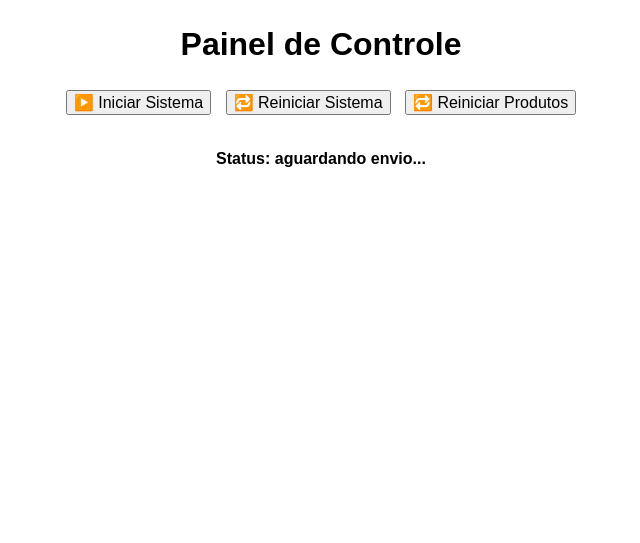
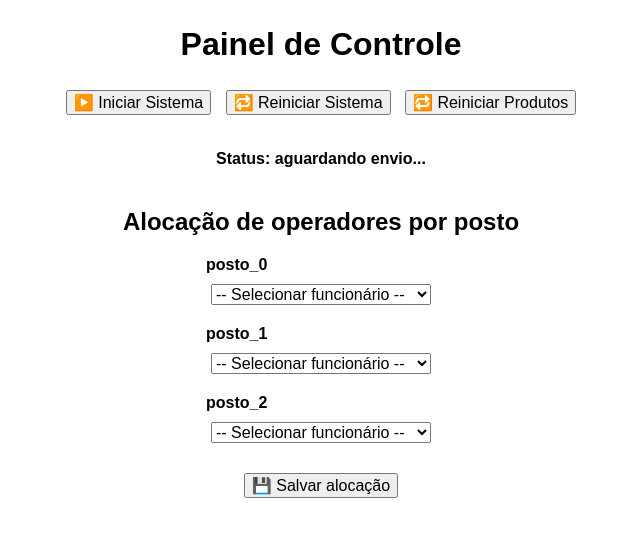
Before and after one commit to edsoncepedi/app_digital_dash_time, a Flask app: page /controle in a window 1280 px wide. Shown: the part 416-959 px from the top of the page, without its empty margins (319-959 px from the left). Before the commit the page ends 583 px from the top, so only its background shows below. Run offline with Flask 3, Linux system fonts and the light colour scheme; some libraries are stand-ins or nearby versions.

Commit message:
upgrade_controle

```diff
--- a/auxiliares/cadastro_funcionarios.py
+++ b/auxiliares/cadastro_funcionarios.py
@@ -8,7 +8,7 @@ from threading import Event
 
 evento_resposta = Event()
 debug_mode=True
-Funcionario = inicializa_funcionario()
+Funcionario, Posto = inicializa_funcionario()
 db = Conectar_DB('funcionarios')  # deve retornar o engine
 SessionLocal = sessionmaker(bind=db)
 
--- a/auxiliares/classes.py
+++ b/auxiliares/classes.py
@@ -33,12 +33,6 @@ class Produto:
             "tempo_ciclo",
             "hora"
         ])
-
-        #tempoTransporteBiosRunin -> Tempo Bios para Runin
-        #tempoTransporteRuninTeste -> Tempo Runin para Teste
-        #tempoTransporteTesteRetrabalho ->  Teste para Tempo Download Final
-        #tempoTransporteRetrabalhoEmbalagem -> Tempo Download Final para Embalagem
-
 
     def registrar_passagem(self, tempos: pd.DataFrame):
         """        Adiciona uma linha no DataFrame com os tempos do produto.
--- a/auxiliares/routes.py
+++ b/auxiliares/routes.py
@@ -12,8 +12,14 @@ from auxiliares.socketio_handlers import tem_cliente_associacao
 from auxiliares.configuracoes import cartao_palete
 evento_resposta = Event()
 import numpy as np
+from auxiliares.associacao import inicializa_funcionario
 
 debug_mode=True
+
+Funcionario, Posto = inicializa_funcionario()
+
+db = Conectar_DB('funcionarios')  # deve retornar o engine
+SessionLocal = sessionmaker(bind=db)
 
 def configurar_rotas(app, mqttc, socketio):
     @app.route("/ping")
@@ -63,9 +69,44 @@ def configurar_rotas(app, mqttc, socketio):
         #evento_resposta.set()
 
     #Rota para o acesso da interface de controle
-    @app.route('/controle')
-    def controle():
-        return render_template('controle.html')
+    @app.route("/controle", methods=["GET", "POST"])
+    def painel_controle():
+        session = SessionLocal()
+
+        if request.method == "POST":
+            # Atualizar os funcionários de cada posto
+            postos = session.query(Posto).order_by(Posto.id).all()
+
+            try:
+                for posto in postos:
+                    campo_name = f"posto_{posto.id}"
+                    func_id_str = request.form.get(campo_name)
+
+                    if func_id_str:
+                        posto.funcionario_id = int(func_id_str)
+                    else:
+                        posto.funcionario_id = None  # nenhum operador atribuído ao posto
+
+                session.commit()
+                flash("Alocação de operadores atualizada com sucesso!", "success")
+            except Exception as e:
+                session.rollback()
+                flash(f"Erro ao atualizar alocação: {e}", "error")
+            finally:
+                session.close()
+
+            return redirect(url_for("painel_controle"))
+
+        # GET → carregar dados para exibir
+        funcionarios = session.query(Funcionario).order_by(Funcionario.nome).all()
+        postos = session.query(Posto).order_by(Posto.id).all()
+        session.close()
+
+        return render_template(
+            "controle.html",
+            funcionarios=funcionarios,
+            postos=postos
+        )
 
     # Função controlada pela interface de controle.
     @app.route('/enviar', methods=['POST'])
--- a/templates/controle.html
+++ b/templates/controle.html
@@ -9,7 +9,7 @@
             font-family: Arial, sans-serif;
             margin: 40px;
         }
-        button, input {
+        button, input, select {
             font-size: 1rem;
             margin: 5px;
         }
@@ -40,6 +40,10 @@
         .campo input:disabled {
             background-color: #e9ecef;
         }
+        /* opcional: dá uma largura mínima pros selects */
+        select {
+            min-width: 220px;
+        }
     </style>
 </head>
 <body>
@@ -58,8 +62,9 @@
         <img src="../static/img/positivo.jpg" width="400" height="341"/>
     </div>
     <h1 style="text-align:center;">Painel de Controle</h1>
+
     <!-- Formulário com os tempos -->
-     <!--
+    <!--
     <form id="form-start">
         <h2 style="text-align:center;">Configuração de Tempos</h2>
         <div class="linha-campos">
@@ -85,14 +90,44 @@
             <button type="button" onclick="enviarComando('Restart')">🔁 Reiniciar Sistema</button>
             <button type="button" onclick="enviarComando('Restart_Produtos')">🔁 Reiniciar Produtos</button>
         </div>
-    </form>-->
+    </form>
+    -->
+
     <div class="botoes">
         <button type="button" onclick="enviarComando('Start')">▶️ Iniciar Sistema</button>
         <button type="button" onclick="enviarComando('Restart')">🔁 Reiniciar Sistema</button>
         <button type="button" onclick="enviarComando('Restart_Produtos')">🔁 Reiniciar Produtos</button>
     </div>
+
     <!-- Áreas de status -->
     <div id="status" style="text-align:center;">Status: aguardando envio...</div>
+
+    <!-- NOVO BLOCO: alocação de operadores por posto -->
+    <h2 style="text-align:center; margin-top: 40px;">Alocação de operadores por posto</h2>
+
+    <form method="POST" action="{{ url_for('painel_controle') }}">
+        <div class="linha-campos" style="flex-direction: column; gap: 15px;">
+            {% for posto in postos %}
+            <div class="campo">
+                <label for="posto_{{ posto.id }}">{{ posto.nome }}</label>
+                <select id="posto_{{ posto.id }}" name="posto_{{ posto.id }}">
+                    <option value="">-- Selecionar funcionário --</option>
+                    {% for f in funcionarios %}
+                        <option value="{{ f.id }}"
+                            {% if posto.funcionario_id == f.id %}selected{% endif %}>
+                            {{ f.nome }} ({{ f.rfid_tag }})
+                        </option>
+                    {% endfor %}
+                </select>
+            </div>
+            {% endfor %}
+        </div>
+
+        <div class="botoes">
+            <button type="submit">💾 Salvar alocação</button>
+        </div>
+    </form>
+
     <script src="https://cdn.socket.io/4.6.1/socket.io.min.js"></script>
     <script>
         const socket = io();
@@ -139,7 +174,8 @@
             } else {
                 alert('Por favor, preencha todos os campos de tempo antes de iniciar o sistema.');
             }
-        }); */
+        });
+        */
 
         // Envia comandos simples (reiniciar etc.)
         function enviarComando(comando) {
@@ -163,11 +199,11 @@
         socket.on('atualiza_status_producao', data => {
             const elemento = document.getElementById('status-indicador');
             if (data.status === true) {
-            elemento.textContent = 'Ligada 🟢'; // Mostra status positivo com emoji verde
-            elemento.style.color = 'green';        // Muda a cor do texto para verde
+                elemento.textContent = 'Ligada 🟢'; // Mostra status positivo com emoji verde
+                elemento.style.color = 'green';        // Muda a cor do texto para verde
             } else {
-            elemento.textContent = 'Desligada 🔴'; // Mostra status negativo com emoji vermelho
-            elemento.style.color = 'red';             // Muda a cor do texto para vermelho
+                elemento.textContent = 'Desligada 🔴'; // Mostra status negativo com emoji vermelho
+                elemento.style.color = 'red';             // Muda a cor do texto para vermelho
             }
         });
 
```
Also changed, not shown: auxiliares/associacao.py (+25 -6 lines).
